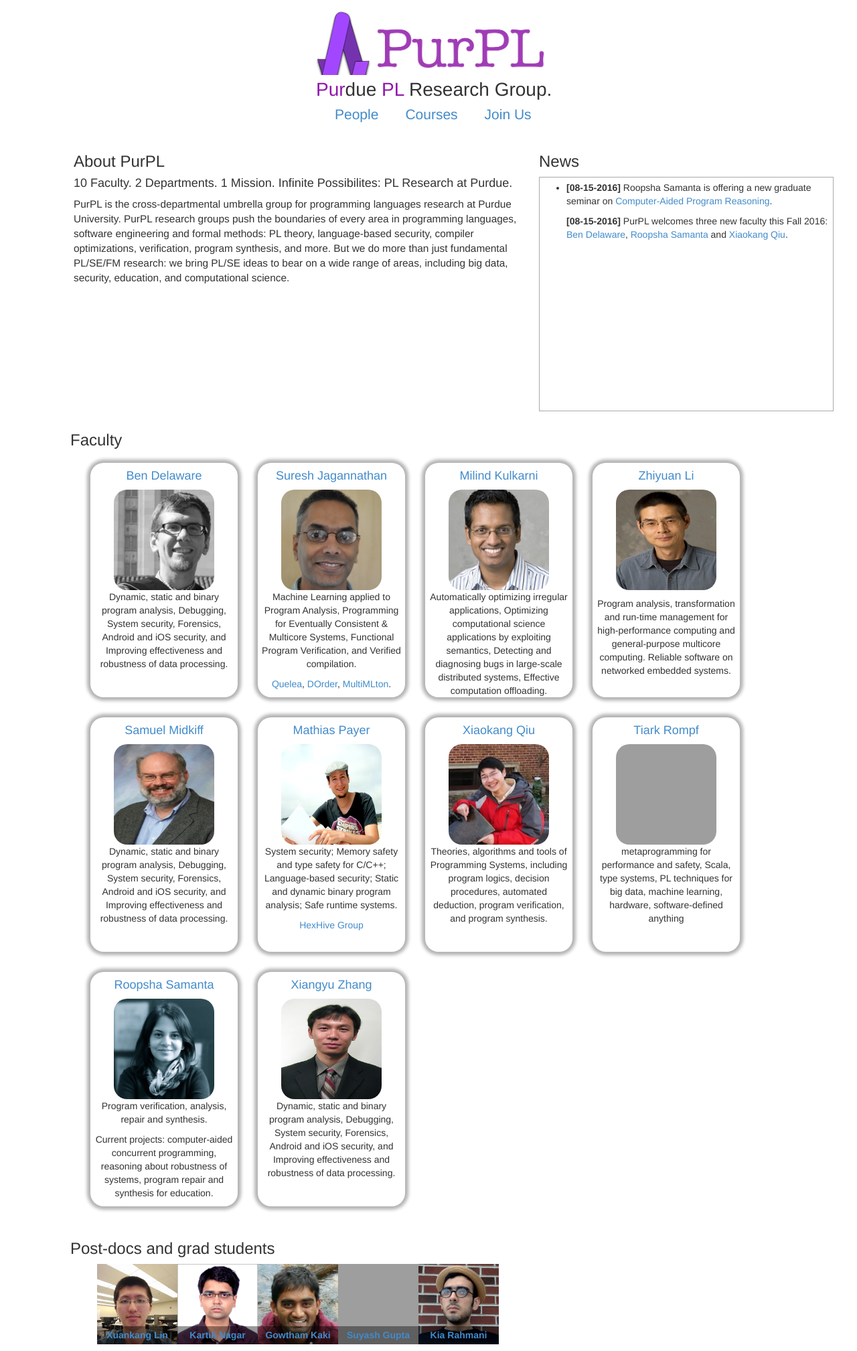
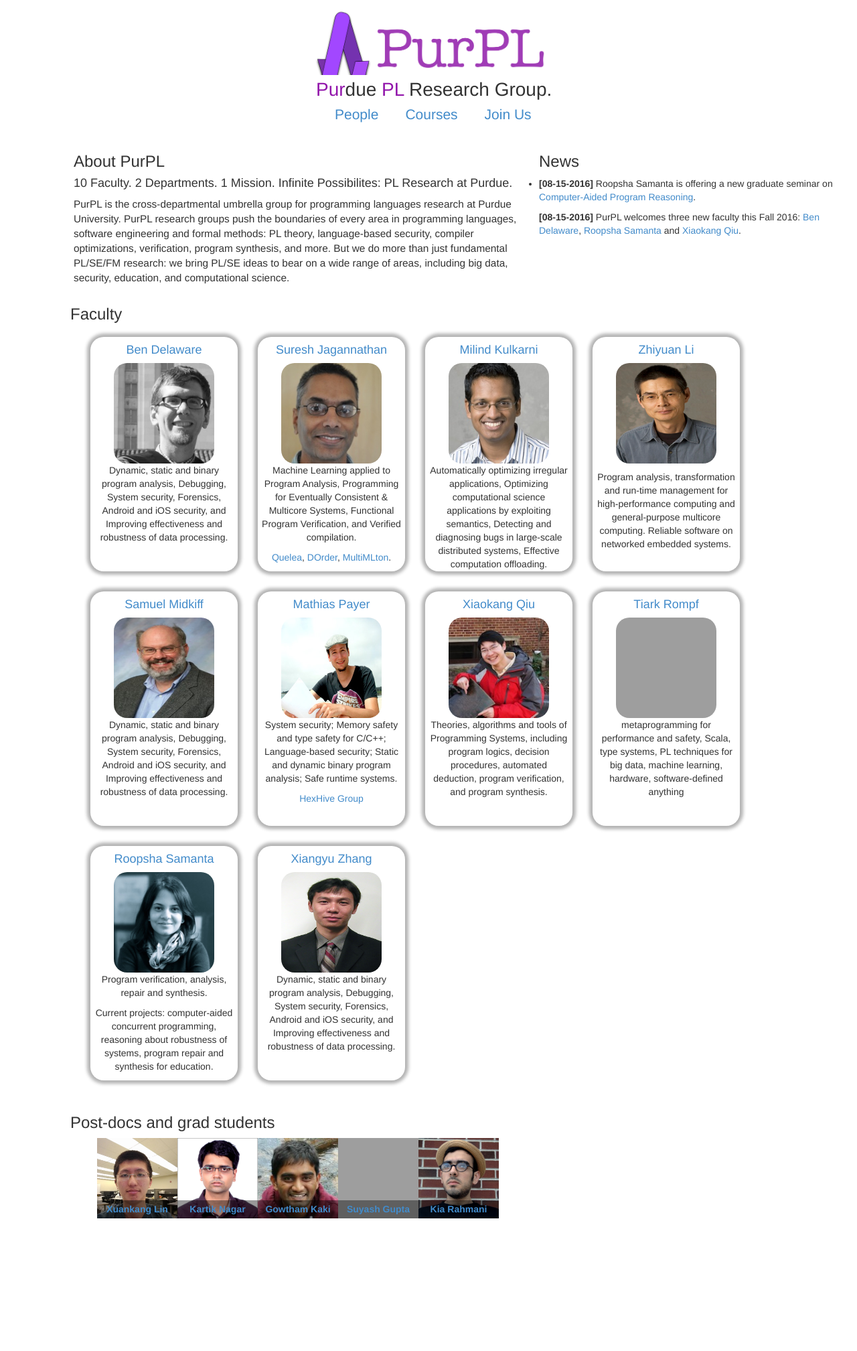
Before and after one commit to gowthamk/PurPLWebsite, a Jekyll site: the page built from index.html, in a window 1280 px wide. Shown: the whole page at 67% size. Built offline with Jekyll 4.4.1, drawn with Linux system fonts in a browser that asks for light colours; the list of posts is cut into pages by our own code; after the commit the page ends 1829 px from its top, so only the background shows below that; grey boxes are pictures that could not be loaded.

Commit message:
Tinkering

```diff
--- a/css/purpl.css
+++ b/css/purpl.css
@@ -48,10 +48,10 @@
   width:700px;
   padding: 0px 5px;
 }
-ul#news-roll {
+div#news-roll {
   height:350px;
   overflow-y:scroll;
-  border: 1px solid #A9A9A9;
+  /*border: 1px solid #A9A9A9;*/
   padding-top: 5px;
   padding-bottom: 5px;
   padding-right: 5px;
```
